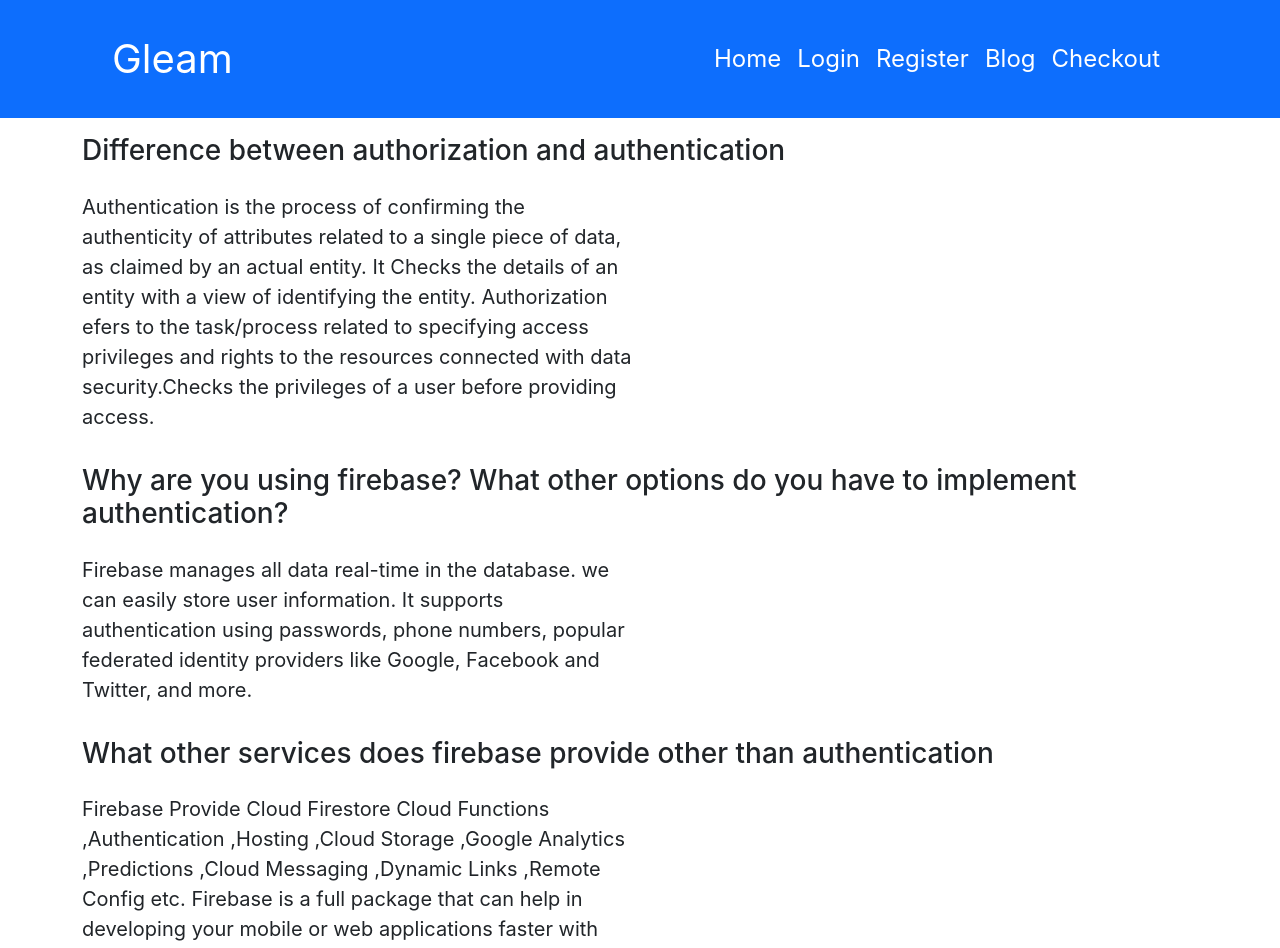
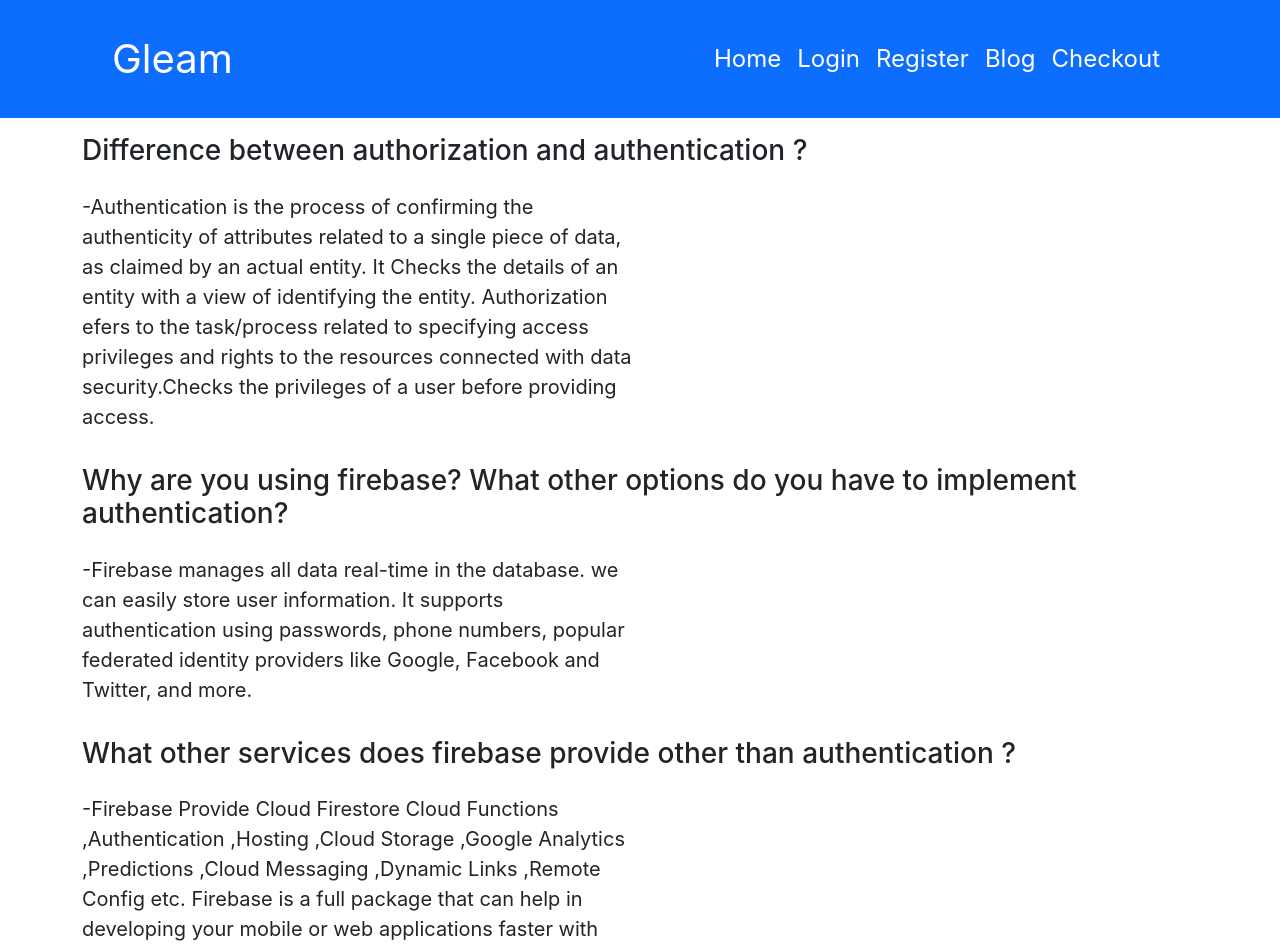
Before and after one commit to DevPronob/gleam-photography, a React (Create React App) app: page /blog in a window 1280 px wide. Shown: the top 948 px of the page. Built offline with nearby package versions, Linux system fonts and the light colour scheme; no server answers.

Commit message:
service and checkout components complete

```diff
--- a/src/components/Blog/Blog.js
+++ b/src/components/Blog/Blog.js
@@ -4,8 +4,8 @@ const Blog = () => {
     return (
         <div className ="container blog">
 
-            <h3 className='py-3'>Difference between authorization and authentication</h3>
-            <p className='w-50 fs-5'>Authentication is the process of confirming the authenticity of
+            <h3 className='py-3'>Difference between authorization and authentication ?</h3>
+            <p className='w-50 fs-5'> -Authentication is the process of confirming the authenticity of
                 attributes related to a single piece of data, as claimed by an actual entity.
                 It Checks the details of an entity with a view of identifying the entity.
                 Authorization efers to the task/process related to specifying access privileges
@@ -13,11 +13,11 @@ const Blog = () => {
                   a user before providing access.
                 </p>
             <h3 className='py-3'>Why are you using firebase? What other options do you have to implement authentication?</h3>
-            <p className='w-50 fs-5'>Firebase manages all data real-time in the database. we can easily store user information.
+            <p className='w-50 fs-5'> -Firebase manages all data real-time in the database. we can easily store user information.
             It supports authentication using passwords, phone numbers, popular federated identity providers like Google, Facebook and Twitter, and more.
                 </p>
-            <h3 className='py-3'>What other services does firebase provide other than authentication</h3>
-            <p className='w-50 fs-5'>Firebase Provide Cloud Firestore Cloud Functions ,Authentication ,Hosting ,Cloud Storage ,Google Analytics ,Predictions ,Cloud Messaging ,Dynamic Links ,Remote Config etc.
+            <h3 className='py-3'>What other services does firebase provide other than authentication ?</h3>
+            <p className='w-50 fs-5'> -Firebase Provide Cloud Firestore Cloud Functions ,Authentication ,Hosting ,Cloud Storage ,Google Analytics ,Predictions ,Cloud Messaging ,Dynamic Links ,Remote Config etc.
             Firebase is a full package that can help in developing your mobile or web applications faster with fewer resources and more efficiency.
                 </p>
         </div>
--- a/src/components/Home/Hero/Hero.js
+++ b/src/components/Home/Hero/Hero.js
@@ -6,8 +6,8 @@ const Hero = () => {
         <div class="container pt-3">
         <div class="row pt-3">
         <div class="col-lg-12 pt-5 text-white">
-        <h1 class="hero-title mb-5"><span class="text-danger">Hello, </span>I'm Martin Dan <br></br> a professional photographer</h1>
-        <p class="lead  text-center mb-5  font-weight-normal">Officia aliquam laoreet inceptos aliquet iusto eveniet nostrum? Quod magni? Dis phasellus, velit necessitatibus orci sapien tortor eligendi.</p>
+        <h1 class="hero-title mb-5"><span class="text-danger">Hello, </span>I'm Pronob Roy <br></br> a professional Wedding  photographer</h1>
+        <p class="lead  text-center mb-5  font-weight-normal">I love to pause the happy and real moments of life,<br></br> just to hear their stories untold.I am so dedicated about photography</p>
         </div>
         </div>
         </div>
--- /dev/null
+++ b/src/components/Others/Loading/Loading.js
@@ -0,0 +1,13 @@
+import React from 'react';
+
+const Loading = () => {
+    return (
+        <div className='w-100 d-flex justify-content-center align-items-center' style={{height:"400px"}}>
+            <div className="spinner-border" role="status">
+       <span className="visually-hidden">Loading...</span>
+</div>
+        </div>
+    );
+};
+
+export default Loading;
--- a/src/components/RequireAuth/RequireAuth.js
+++ b/src/components/RequireAuth/RequireAuth.js
@@ -2,9 +2,14 @@ import React from 'react';
 import auth from '../../../src/Auth/firebase.init'
 import { useAuthState } from 'react-firebase-hooks/auth';
 import { Navigate,useLocation } from "react-router-dom"
+import Loading from '../Others/Loading/Loading';
 const RequireAuth = ({children}) => {
-    const [user] = useAuthState(auth);
     const location =useLocation();
+    const [user,loading] = useAuthState(auth);
+    if(loading){
+        return <Loading></Loading>
+    }
+
     if(!user){
         return <Navigate to="/login" state={{ from: location }} replace />;
     }
```
